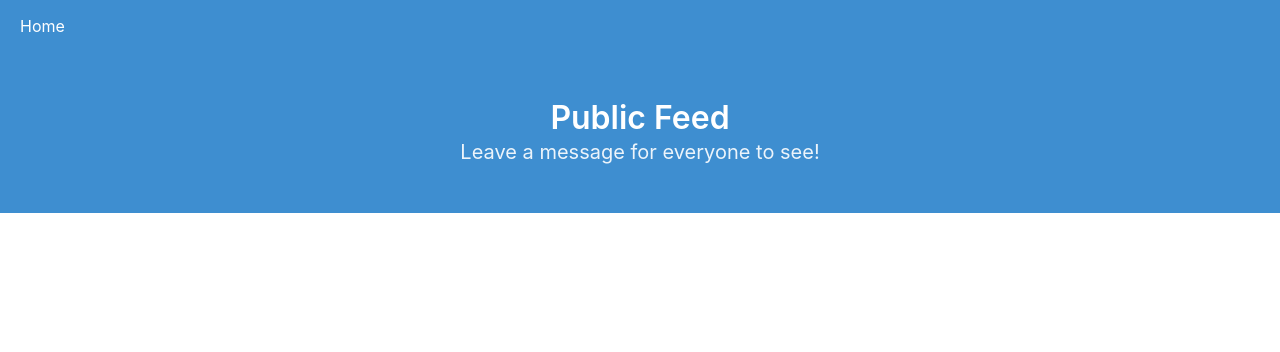
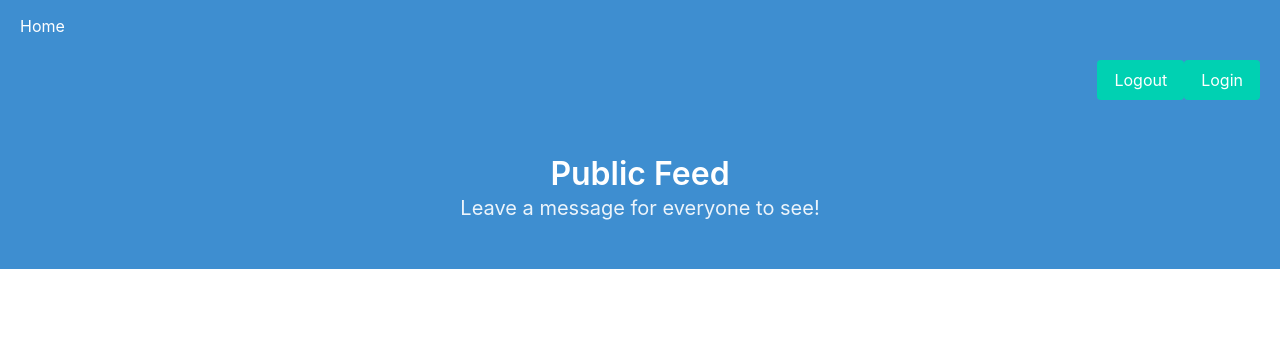
Before and after one commit to mbrsagor/djangoRedis, a Django app: page / in a window 1280 px wide. Shown: the top 352 px of the page. Run offline with Django 3.2, Linux system fonts and the light colour scheme.

Commit message:
New: 0Auth install

```diff
--- a/templates/base.html
+++ b/templates/base.html
@@ -20,6 +20,18 @@
                 </div>
             </div>
         </nav>
+        <div class="navbar-end pr-2">
+          <div class="navbar-item">
+            <div class="buttons">
+                <AmpContent>
+                  <a class="button is-primary" href="auth/logout/">Logout</a>
+                </AmpContent>
+                <NonAmpContent>
+                      <a class="button is-primary" href="auth/login/auth0">Login</a>
+                </NonAmpContent>
+            </div>
+          </div>
+        </div>
         <div class="hero-body">
             <div class="container has-text-centered">
                 <p class="title">{% block main_title %}{% endblock %}</p>
```
